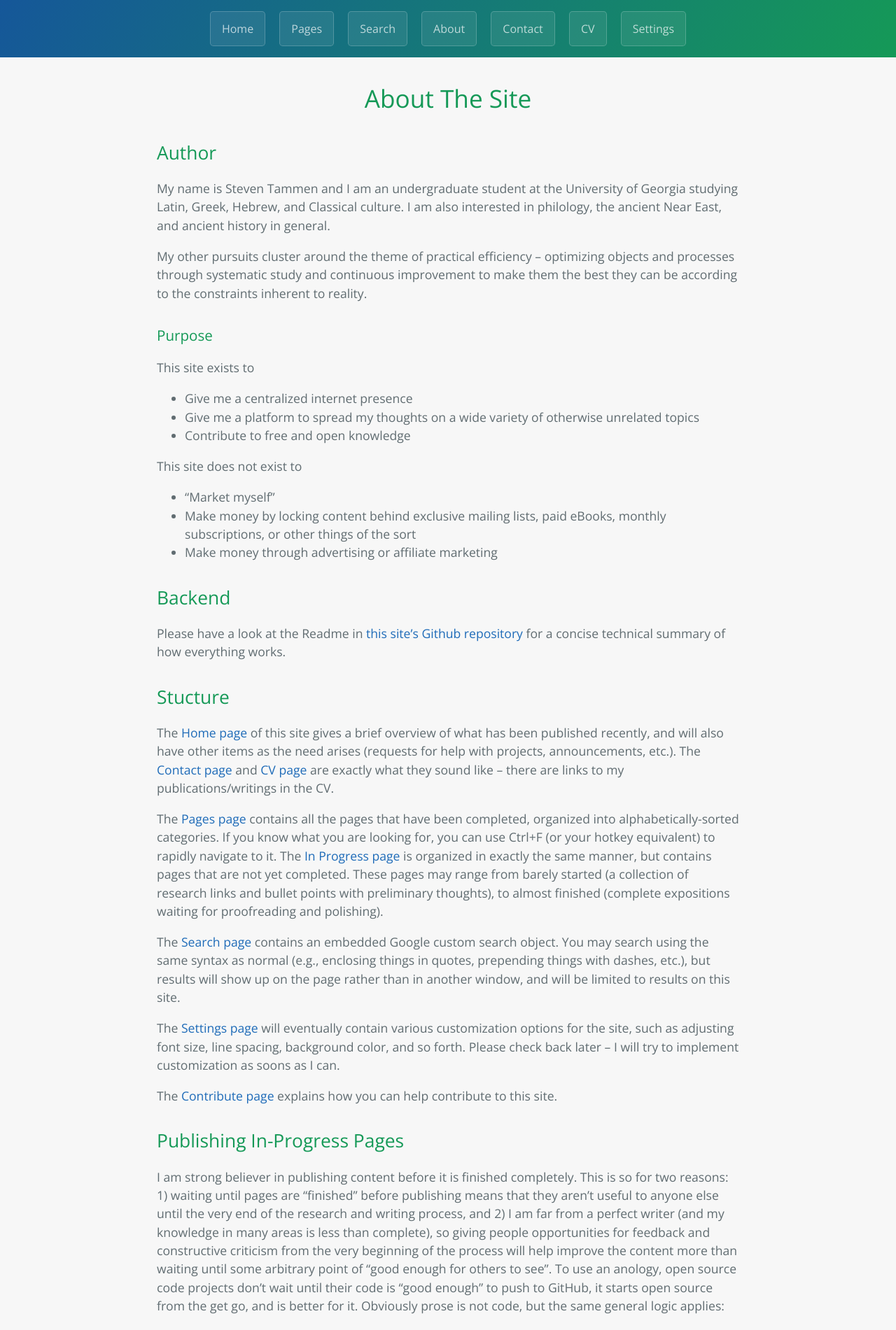
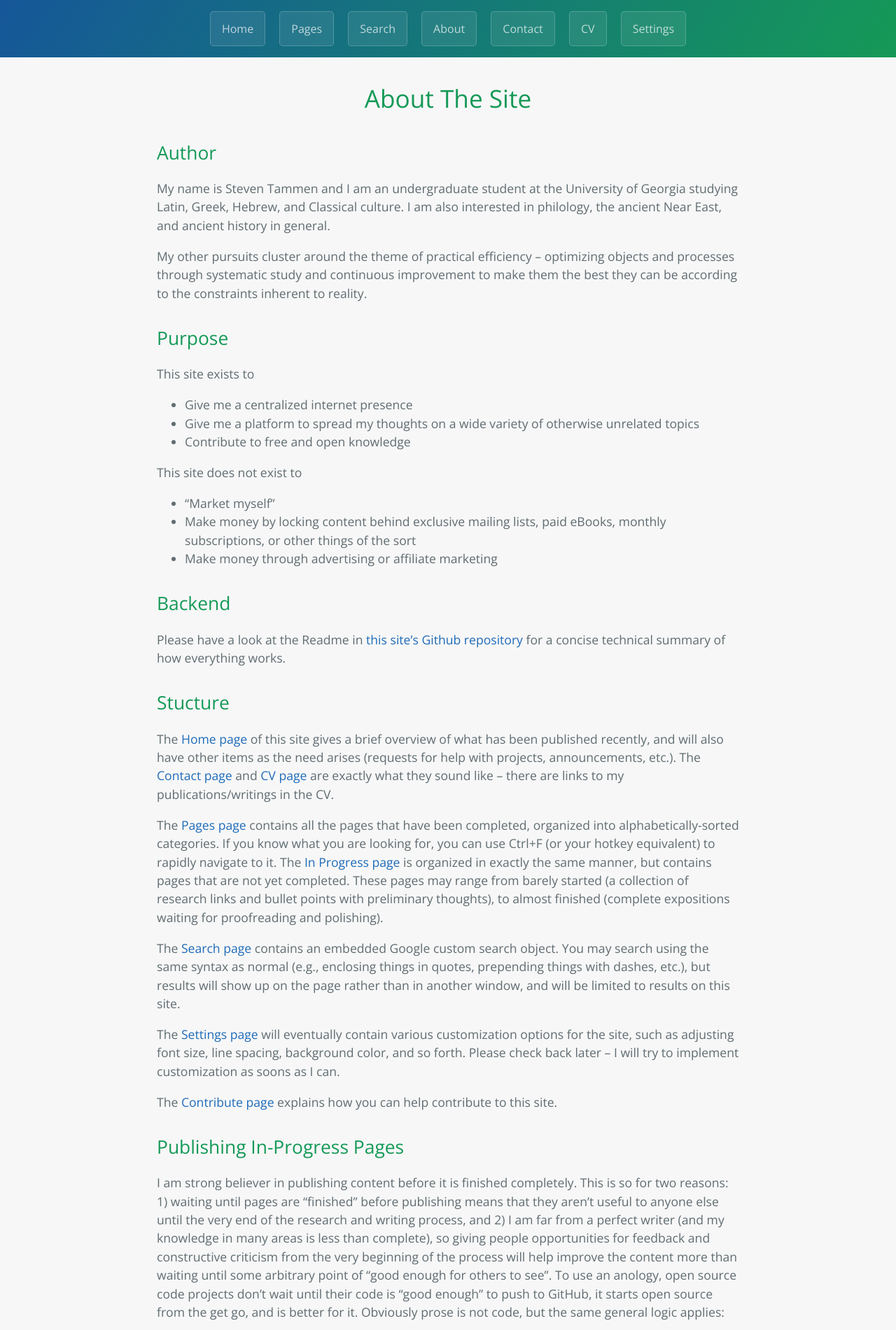
Before and after one commit to StevenTammen/StevenTammen.github.io, a Jekyll site: the page built from pages/about.md, in a window 1280 px wide. Shown: the top 1901 px of the page at 70% size. Built offline with Jekyll 4.4.1, drawn with Linux system fonts in a browser that asks for light colours.

```diff
--- a/pages/about.md
+++ b/pages/about.md
@@ -12,7 +12,7 @@ My name is Steven Tammen and I am an undergraduate student at the University of
 
 My other pursuits cluster around the theme of practical efficiency -- optimizing objects and processes through systematic study and continuous improvement to make them the best they can be according to the constraints inherent to reality.
 
-### Purpose
+## Purpose
 
 This site exists to
 
```
